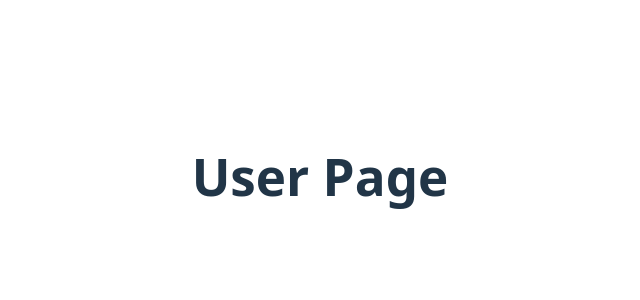
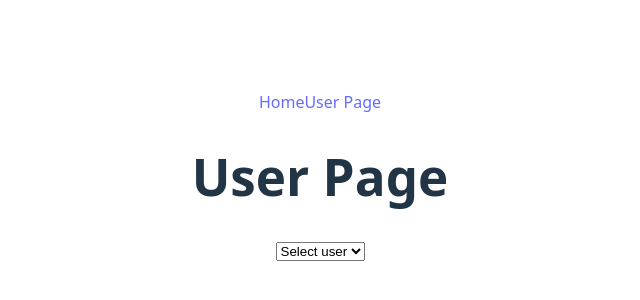
Before and after one commit to haagahelia/HH-SECUR-i, a React (Vite) app in the folder hh-riski/: page /user in a window 1280 px wide. Shown: the part 224-524 px from the top of the page, without its empty margins (320-960 px from the left). Built offline with nearby package versions, Linux system fonts and the light colour scheme.

Commit message:
Added temporary user context with different roles

```diff
--- a/hh-riski/src/Components/FormPage.tsx
+++ b/hh-riski/src/Components/FormPage.tsx
@@ -1,7 +1,19 @@
+import { Link } from "react-router-dom";
+import { useCurrentUser } from "../context/UserContext"
+
 const FormPage = () => {
 
+    const { user, clearUser } = useCurrentUser();
     return (
         <>
+            <div>
+                {user && <p>Logged in as {user.username}</p>}
+                {user && <button onClick={clearUser}>Logout</button> }
+            </div>
+            <div>
+                <Link to="/">Home</Link>
+                <Link to="/user">User Page</Link>
+            </div>
             <div>
                 <h1>Form Page</h1>
             </div>
--- a/hh-riski/src/Components/UserPage.tsx
+++ b/hh-riski/src/Components/UserPage.tsx
@@ -1,9 +1,27 @@
+import { Link } from "react-router-dom";
+import { useCurrentUser } from "../context/UserContext";
+
 const UserPage = () => {
-
+    const { user, setUserById, clearUser, testUsers } = useCurrentUser();
     return (
         <>
             <div>
+                <Link to="/">Home</Link>
+                <Link to="/user">User Page</Link>
                 <h1>User Page</h1>
+            </div>
+            <div>
+                <select onChange={e => setUserById(e.target.value)}>
+                    <option value="">Select user</option>
+                    {testUsers.map(u => (
+                        <option key={u.id} value={u.id}>
+                            {u.username}
+                        </option>
+                    ))}
+                </select>
+
+                {user && <p>Logged in as {user.username}</p>}
+                {user && <button onClick={clearUser}>Logout</button> }
             </div>
         </>
     )
--- /dev/null
+++ b/hh-riski/src/context/UserContext.tsx
@@ -0,0 +1,41 @@
+import { createContext, useContext, useState } from 'react';
+import type { User } from '../types';
+
+const testUsers: User[] = [
+  { id: '1', username: 'User', isAdmin: false },
+  { id: '2', username: 'Admin', isAdmin: true },
+];
+
+type UserContextValue = {
+  user: User | null;
+  setUserById: (id: string) => void;
+  clearUser: () => void;
+  testUsers: User[];
+};
+
+const UserContext = createContext<UserContextValue | undefined>(undefined);
+
+export const UserProvider: React.FC<{ children: React.ReactNode }> = ({ children }) => {
+  const [user, setUser] = useState<User | null>(null);
+
+  const setUserById = (id: string) => {
+    const foundUser = testUsers.find(u => u.id === id) ?? null;
+    setUser(foundUser);
+  };
+
+  const clearUser = () => setUser(null);
+
+  return (
+    <UserContext.Provider value={{ user, setUserById, clearUser, testUsers }}>
+      {children}
+    </UserContext.Provider>
+  );
+};
+
+export const useCurrentUser = () => {
+  const ctx = useContext(UserContext);
+  if (!ctx) {
+    throw new Error('useCurrentUser must be used within a UserProvider');
+  }
+  return ctx;
+};
--- a/hh-riski/src/main.tsx
+++ b/hh-riski/src/main.tsx
@@ -3,9 +3,12 @@ import { createRoot } from 'react-dom/client'
 import './index.css'
 
 import Router from './Router'
+import { UserProvider } from './context/UserContext'
 
 createRoot(document.getElementById('root')!).render(
   <StrictMode>
-    <Router />
+    <UserProvider>
+      <Router />
+    </UserProvider>
   </StrictMode>,
 )
--- a/hh-riski/src/types.ts
+++ b/hh-riski/src/types.ts
@@ -1,4 +1,5 @@
 export type User = {
     id: string
     username: string
+    isAdmin: boolean
 }
```
